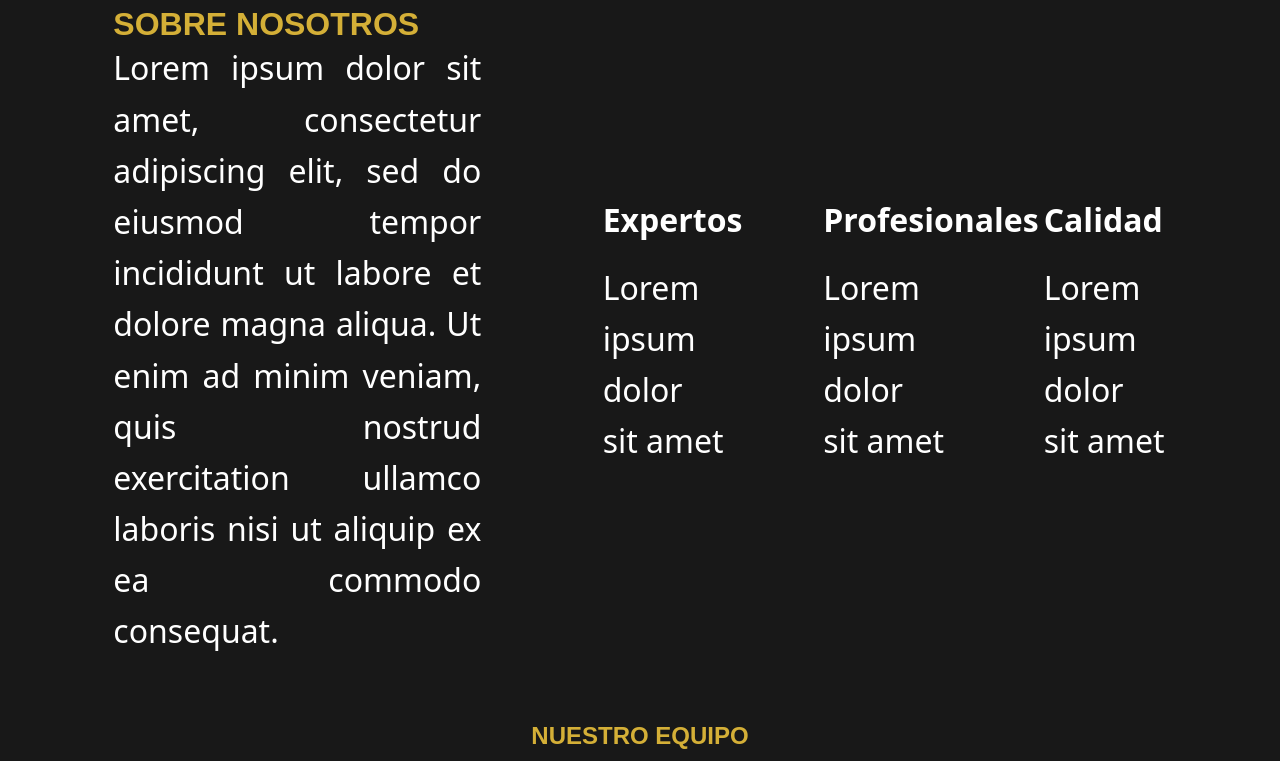
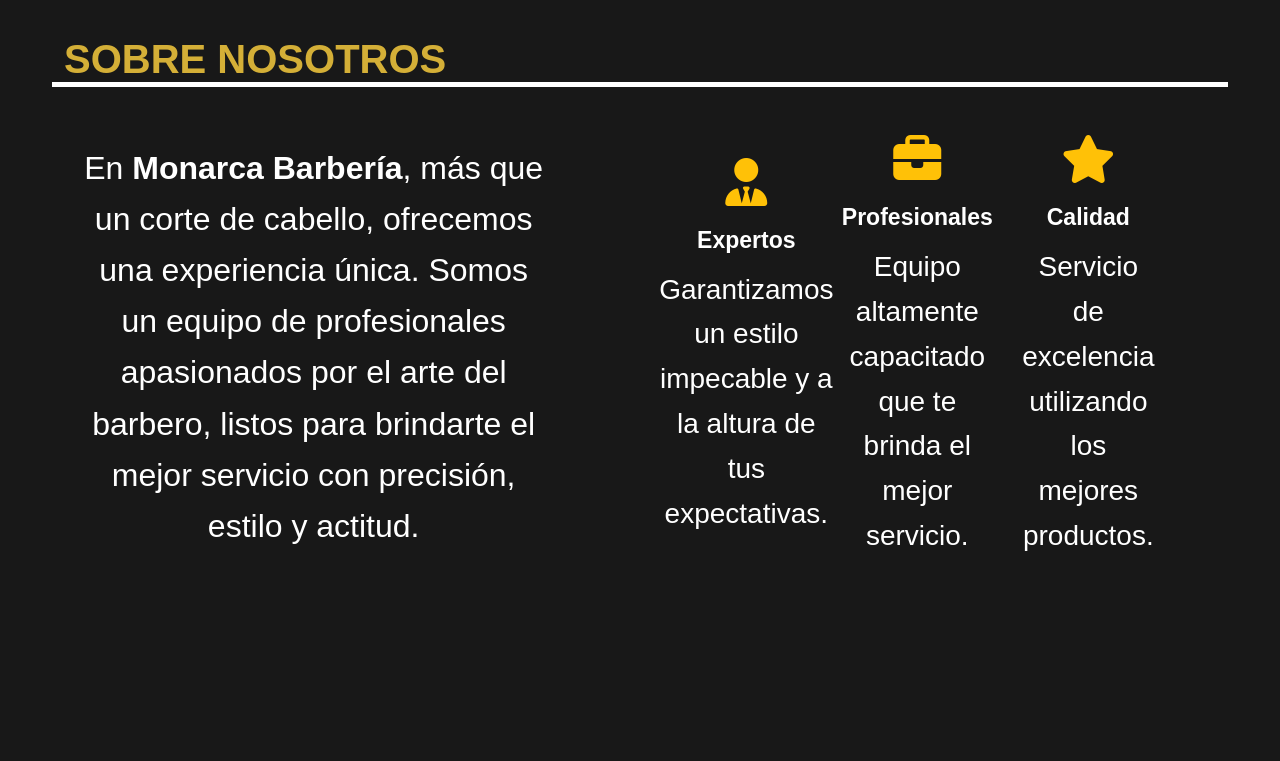
Before and after one commit to ferodriguezc/landing_peluqueria, a plain HTML site: page index.html in a window 1280 px wide. Shown: the part 896-1657 px from the top of the page. Drawn offline with nearby package versions, Linux system fonts and the light colour scheme; files whose address does not match are found by name.

Commit message:
correciones varias

```diff
--- a/assets/css/style.css
+++ b/assets/css/style.css
@@ -1,32 +1,48 @@
+/* Variables CSS */
+:root {
+    --color-primary: #d4af37; /* Color dorado */
+    --color-secondary: #ffffff; /* Color blanco */
+    --color-background: #181818; /* Color de fondo oscuro */
+    --color-overlay: rgba(28, 27, 27, 0.628); /* Color de superposición */
+    --font-primary: 'brands', sans-serif; /* Fuente principal */
+    --font-size-base: 1.8vw; /* Tamaño base de fuente */
+    --font-size-mobile: 3.5vw; /* Tamaño de fuente para móviles */
+    --spacing-large: 5%; /* Espaciado grande */
+    --spacing-medium: 2%; /* Espaciado medio */
+    --transition-speed: 0.3s; /* Velocidad de transición */
+}
+
 /* Reseteo de márgenes y tamaños */
-html,
-body {
+html, body {
     height: 100%;
     width: 100%;
     margin: 0;
     padding: 0;
+    font-family: var(--font-primary);
+    background-color: var(--color-background);
+    color: var(--color-secondary);
 }
 
 /* Tipografía personalizada */
 @font-face {
     font-family: 'brands';
     src: url('../fonts/fa-brands-400.woff') format('woff'),
-        url('../fonts/fa-brands-400.woff2') format('woff2');
+         url('../fonts/fa-brands-400.woff2') format('woff2');
     font-weight: normal;
     font-style: normal;
 }
 
 /* Estilos generales */
 p {
-    font-size: 1.8vw;
-    color: #fff;
+    font-size: var(--font-size-base);
+    color: var(--color-secondary);
     text-align: justify;
     line-height: 1.6;
 }
 
 @media (max-width: 768px) {
     p {
-        font-size: 3.5vw;
+        font-size: var(--font-size-mobile);
     }
 }
 
@@ -37,7 +53,6 @@
     position: relative;
 }
 
-/* Contenedor del contenido principal */
 .cont-header {
     display: flex;
     flex-direction: column;
@@ -48,76 +63,93 @@
     position: relative;
 }
 
-/* Capa oscura sobre la imagen de fondo */
 .overlay {
     position: absolute;
     top: 0;
     left: 0;
     width: 100%;
     height: 100vh;
-    background-color: rgba(28, 27, 27, 0.628);
+    background-color: var(--color-overlay);
     z-index: 90;
 }
 
 /* ::::::::::::: TIPOGRAFÍA ::::::::::::: */
-.titulo,
-.subtitulo,
-.subtitulo-about,
-.subtitulo-b {
-    font-family: 'brands', sans-serif;
+.titulo, .subtitulo, .subtitulo-about, .subtitulo-b {
+    font-family: var(--font-primary);
     text-transform: uppercase;
     margin: 0;
+    color: var(--color-primary);
+    position: relative;
+    display: inline-block; /* Para que la línea se ajuste al texto */
+    padding-bottom: 5px; /* Espacio para la línea */
 }
 
-.titulo{
-     color: #d4af37;
-     font-weight: 900;
-     font-size: 6vh;
+
+
+.subtitulo-about::after,
+.subtitulo-b::after {
+    content: "";
+    position: absolute;
+    left: 0;
+    bottom: 0;
+    width: 100%; /* Línea del mismo ancho que el texto */
+    border-bottom: 5px solid white;
 }
 
-.subtitulo{
-    color: #d4af37;
+.titulo {
+    font-weight: 900;
+    font-size: 6vh;
+}
+
+.subtitulo {
     font-weight: 700;
     font-size: 4vh;
-
 }
 
-.subtitulo-b{
-    color: #d4af37;
+.subtitulo-b {
     font-weight: 700;
-    font-size: 3vh;
-
+    font-size: 3.5vh;
 }
 
-p{
+.subtitulo-about {
+    font-weight: 700;
+    font-size: 5vh;
+}
+
+
+
+
+.p-about {
     font-size: 4vh;
+}
+
+.p-about-b {
+    font-size: 3.5vh;
 }
 
 /* ::::::::::::: BOTONES ::::::::::::: */
 .cont-btn {
-    margin-top: 5%;
+    margin-top: var(--spacing-large);
 }
 
-/* Botón principal */
 .btn-accion {
     display: inline-block;
     padding: 15px 30px;
-    font-family: 'brands', sans-serif;
+    font-family: var(--font-primary);
     font-size: 1.5vw;
     font-weight: 600;
     text-transform: uppercase;
-    color: #fff;
-    background-color: #d4af37;
-    border: 2px solid #d4af37;
+    color: var(--color-secondary);
+    background-color: var(--color-primary);
+    border: 2px solid var(--color-primary);
     border-radius: 50px;
     text-decoration: none;
-    transition: all 0.3s ease;
+    transition: all var(--transition-speed) ease;
     box-shadow: 0 4px 6px rgba(0, 0, 0, 0.2);
 }
 
-/* Efectos hover y active */
 .btn-accion:hover {
-    color: #090909;
+    color: var(--color-background);
     transform: translateY(-3px);
     box-shadow: 0 6px 8px rgba(0, 0, 0, 0.3);
 }
@@ -127,35 +159,23 @@
     box-shadow: 0 4px 6px rgba(0, 0, 0, 0.2);
 }
 
-/* Ajuste del botón en dispositivos móviles */
 @media (max-width: 768px) {
     .btn-accion {
-        font-size: 3vw;
+        font-size: var(--font-size-mobile);
     }
 }
 
 /* ::::::::::::: SECCIONES GENERALES ::::::::::::: */
-.about,
-.service,
-.project,
-.testimonial,
-.products,
-.contact {
+.about, .service, .project, .testimonial, .products, .contact {
     min-height: 100vh;
     display: flex;
     justify-content: center;
-    background-color: rgb(24, 24, 24);
-    padding: 5%;
+    background-color: var(--color-background);
+    padding: var(--spacing-large);
 }
 
-/* Ajuste de altura en móviles */
 @media (max-width: 768px) {
-    .about,
-    .service,
-    .project,
-    .testimonial,
-    .products,
-    .contact {
+    .about, .service, .project, .testimonial, .products, .contact {
         min-height: 80vh;
         padding: 50px 20px;
     }
@@ -163,6 +183,6 @@
 
 /* Espaciado en secciones */
 .py-100 {
-    padding-top: 100px;
-    padding-bottom: 100px;
+    padding-top: 200px;
+    padding-bottom: 200px;
 }
--- a/index.html
+++ b/index.html
@@ -13,6 +13,8 @@
     <link href="https://cdn.jsdelivr.net/npm/bootstrap@5.3.3/dist/css/bootstrap.min.css" rel="stylesheet"
         integrity="sha384-QWTKZyjpPEjISv5WaRU9OFeRpok6YctnYmDr5pNlyT2bRjXh0JMhjY6hW+ALEwIH" crossorigin="anonymous">
     <link rel="stylesheet" href="./assets/css/style.css">
+    <link rel="stylesheet" href="https://cdnjs.cloudflare.com/ajax/libs/font-awesome/6.5.1/css/all.min.css">
+
 
 </head>
 <!--HEADE END-->
@@ -59,8 +61,6 @@
         </nav>
         <!--::::: HEADER AREA END :::::::-->
 
-
-
         <!--:::::WELCOME ATRA START :::::::-->
         <div class="welcome .container-fluid ">
             <div class="overlay">
@@ -80,57 +80,77 @@
         <!--:::::WELCOME AREA END :::::::-->
 
 
-        <!-- ABOUT AREA START -->
-        <div class="about container-fluid d-flex flex-column  gap-5 py-100" id="about">
 
 
-            <div class="row d-flex align-items-center justify-content-evenly align-items-lg-center gap-5">
-                <!-- Sección de texto -->
+        <!-- ABOUT AREA START -->
+        <div class="about container-fluid d-flex flex-column gap-5 py-5" id="about">
 
-                <div class="col-10 col-lg-4">
-                    <h2 class="subtitulo text-start text-md-start">Sobre nosotros</h2>
-                    <p class="text-justify">
-                        Lorem ipsum dolor sit amet, consectetur adipiscing elit, sed do eiusmod tempor incididunt ut
-                        labore et dolore magna aliqua. Ut enim ad minim veniam, quis nostrud exercitation ullamco
-                        laboris nisi ut aliquip ex ea commodo consequat.
+            <!-- Sección "Sobre Nosotros" -->
+            <section class="row d-flex align-items-center justify-content-evenly gap-5">
+                <h2 class="subtitulo-about">Sobre Nosotros</h2>
+                <div class="col-10 col-lg-5 text-center">
+
+                    <p class="text-center p-about py-5 py-lg-0">
+                        En <strong>Monarca Barbería</strong>, más que un corte de cabello, ofrecemos una experiencia
+                        única. Somos un equipo de profesionales apasionados por el arte del barbero, listos para
+                        brindarte el mejor servicio con precisión, estilo y actitud.
                     </p>
                 </div>
 
-                <!-- Sección de expertos -->
-                <div class="col-10 col-lg-6 text-center">
-                    <div class="row text-center d-flex justify-content-between ">
-                        <div class="col-10 col-lg-3 ">
-                            <p class="fw-bold">Expertos</p>
-                            <p>Lorem ipsum dolor sit amet</p>
+                <!-- Sección de Expertos -->
+                <div class="col-12 col-lg-6">
+                    <div class="row text-center justify-content-center align-items-center gap-4">
+                        <!-- Columna 1: Expertos -->
+                        <div class="col-10 col-md-3 d-flex flex-column align-items-center">
+                            <i class="fas fa-user-tie fa-3x text-warning mb-3" aria-hidden="true"></i>
+                            <p class="fw-bold mb-2">Expertos</p>
+                            <p class="p-about-b text-center">Garantizamos un estilo impecable y a la altura de tus
+                                expectativas.</p>
                         </div>
-                        <div class="col-10  col-lg-3">
-                            <p class="fw-bold">Profesionales</p>
-                            <p>Lorem ipsum dolor sit amet</p>
+
+                        <!-- Columna 2: Profesionales -->
+                        <div class="col-10 col-md-3 d-flex flex-column align-items-center">
+
+                            <i class="fas fa-briefcase fa-3x text-warning mb-3" aria-hidden="true"></i>
+                            <p class="fw-bold mb-2">Profesionales</p>
+                            <p class="p-about-b text-center">Equipo altamente capacitado que te brinda el mejor
+                                servicio.</p>
                         </div>
-                        <div class="col-10  col-lg-3">
-                            <p class="fw-bold">Calidad</p>
-                            <p>Lorem ipsum dolor sit amet</p>
+
+                        <!-- Columna 3: Calidad -->
+                        <div class="col-10 col-md-3 d-flex flex-column align-items-center">
+                            <i class="fas fa-star fa-3x text-warning mb-3" aria-hidden="true"></i>
+                            <p class="fw-bold mb-2">Calidad</p>
+                            <p class="p-about-b text-center">Servicio de excelencia utilizando los mejores productos.
+                            </p>
                         </div>
                     </div>
                 </div>
-            </div>
-            <div class="row">
-                <div class="col-12">
-                    <h2 class="subtitulo-b text-center ">nuestro equipo</h2>
-                    <div class="row d-flex align-items-center justify-content-center align-items-lg-center gap-5 h-100">
-                        <!-- Sección de texto -->
-
-                        <div class="col-12 col-md-5">
-                            <img src="./assets/img/barbero_2.jpg" alt="" class="img-fluid">
+            </section>
         </div>
 
-                        <div class="col-12 col-md-5">
-                            <img src="./assets/img/barbero_1.jpg" alt="" class="img-fluid">
+
+        <div class="about container-fluid d-flex flex-column gap-5 py-5" id="about">
+            <!-- Sección "Sobre Nosotros" -->
+            <section class="row d-flex align-items-center justify-content-evenly gap-5">
+                <!-- Sección "Nuestro Equipo" -->
+                <section class="row overflow-hidden">
+                    <div class="col-12">
+                        <h2 class="subtitulo-about text-center my-5 ">Nuestro Equipo</h2>
+                        <div class="row d-flex justify-content-center gap-4 ">
+                            <figure class="col-10 col-md-5">
+                                <img src="./assets/img/barbero_2.jpg" alt="Barbero profesional de Monarca Barbería"
+                                    class="img-fluid rounded-5">
+                                <figcaption class="text-center mt-2">Barbero Profesional</figcaption>
+                            </figure>
+
+                            <figure class="col-10 col-md-5">
+                                <img src="./assets/img/barbero_1.jpg" alt="Barbero en acción en Monarca Barbería"
+                                    class="img-fluid rounded-5">
+                                <figcaption class="text-center mt-2">Barbero en Acción</figcaption>
+                            </figure>
                         </div>
-
-                    </div>
-                </div>
-            </div>
+                </section>
         </div>
 
 
```
Lines whose indentation alone changed are shown as unchanged.
